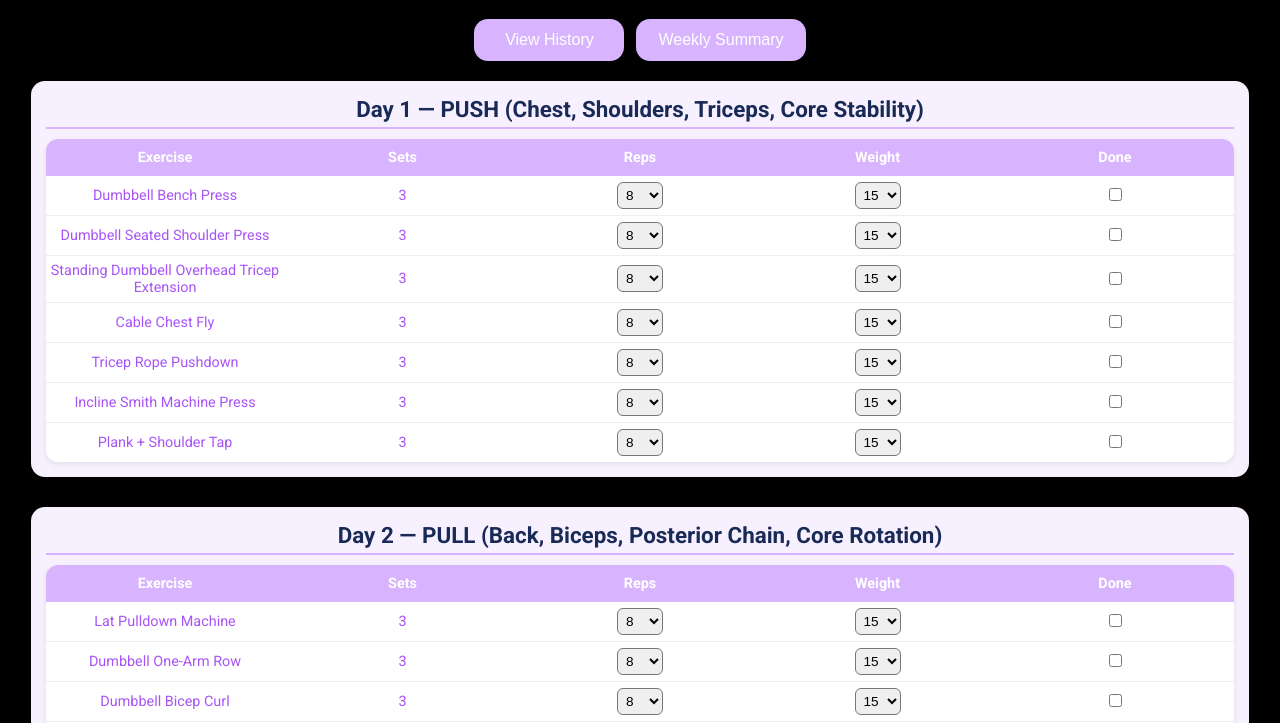
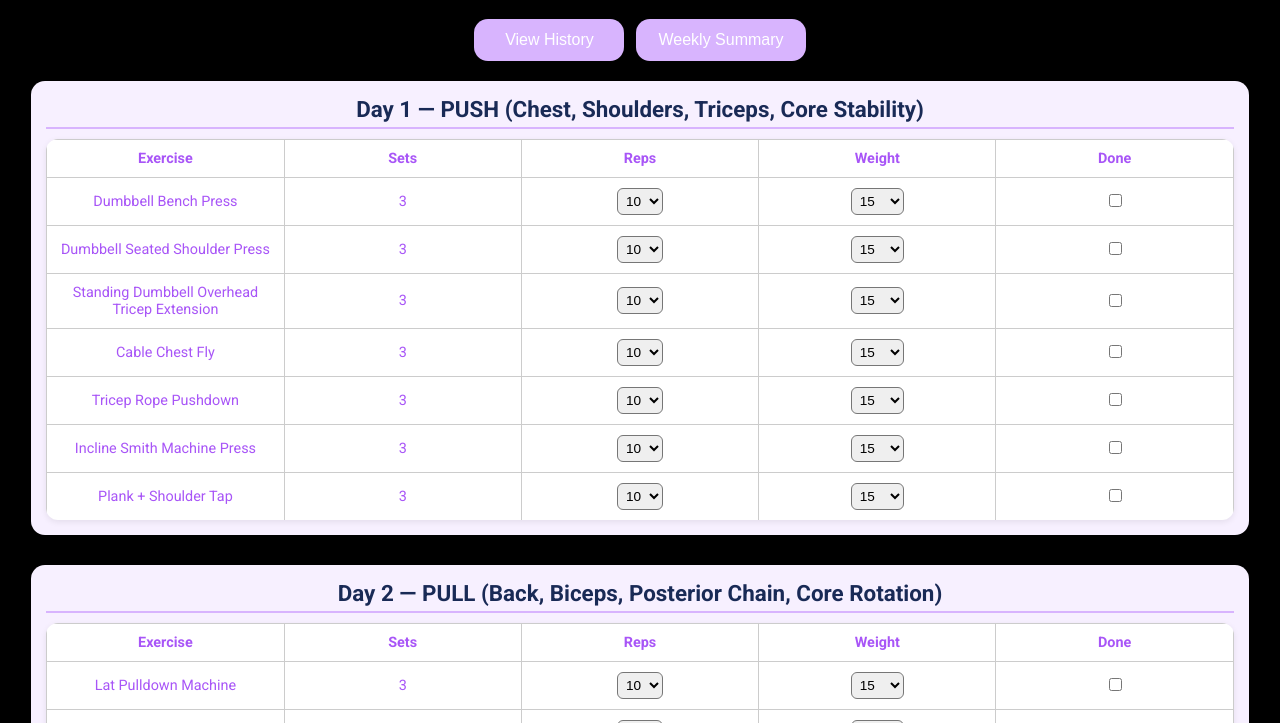
Before and after one commit to RedElefant/pf-tracking-app, a website: page index.html in a window 1280 px wide. Shown: the part 77-800 px from the top of the page. Drawn offline with Linux system fonts and the light colour scheme.

Commit message:
fixed word wrap issue

```diff
--- a/index.html
+++ b/index.html
@@ -20,8 +20,19 @@ body { font-family:'Roboto', sans-serif; margin:0; padding:15px; background:#000
 .day-title { text-align:center; font-size:1.4rem; font-weight:700; margin-bottom:10px; color:#192a56; border-bottom:2px solid #d8b4fe; padding-bottom:5px; }
 
 table { width: 100%; border-collapse: collapse; border-radius: 12px; overflow: hidden; box-shadow: 0 2px 6px rgba(0,0,0,0.08); background:#fff; table-layout: fixed; word-wrap: break-word; font-size:0.9rem; }
-th { background-color:#d8b4fe; color:#fff; padding:10px; text-align:center; font-weight:bold; }
-td { padding:6px 4px; text-align:center; border-bottom:1px solid #eee; }
+th, td {
+  border: 1px solid #ccc;
+  padding: 10px;
+  text-align: center;
+  white-space: nowrap;
+  overflow: hidden;
+  text-overflow: ellipsis;
+}
+td:first-child {
+  white-space: normal; /* allow wrapping for long names, but not mid-word */
+  word-break: keep-all;
+  max-width: 160px;
+}
 tr:last-child td { border-bottom:none; }
 select,input[type="checkbox"],button.delete-btn { font-size:0.85rem; padding:4px; border-radius:6px; }
 
@@ -75,8 +86,8 @@ const dayExercises = {1:['Dumbbell Bench Press','Dumbbell Seated Shoulder Press'
                       2:['Lat Pulldown Machine','Dumbbell One-Arm Row','Dumbbell Bicep Curl','Dumbbell Hammer Curl','Cable Oblique Pulls','Rope Face Pull','Seated Cable Row',],
                       3:['Smith Machine Deadlift','Dumbbell Goblet Squat','Dumbbell Walking Lunges','Glute Bridge','Cable Woodchop','Back Extension Machine','Leg Press Machine']};
 const daySets = {1:3,2:3,3:3};
-const weightOptions = Array.from({length:11},(_,i)=>15+i*5);
-const repsOptions = Array.from({length:7},(_,i)=>8+i*2);
+const weightOptions = Array.from({length:20},(_,i)=>15+i*5);
+const repsOptions = Array.from({length:7},(_,i)=>10+i*2);
 
 function createDropdown(options, selected){ return `<select>${options.map(o=>`<option ${o==selected?'selected':''}>${o}</option>`).join('')}</select>`; }
 function getLastValue(exercise,type){ return new Promise(resolve => { const tx=db.transaction('workouts','readonly'); const store=tx.objectStore('workouts'); store.getAll().onsuccess=event=>{ const all=event.target.result.filter(e=>e.exercise===exercise); resolve(all.length?all[all.length-1][type]:null); }; }); }
```
